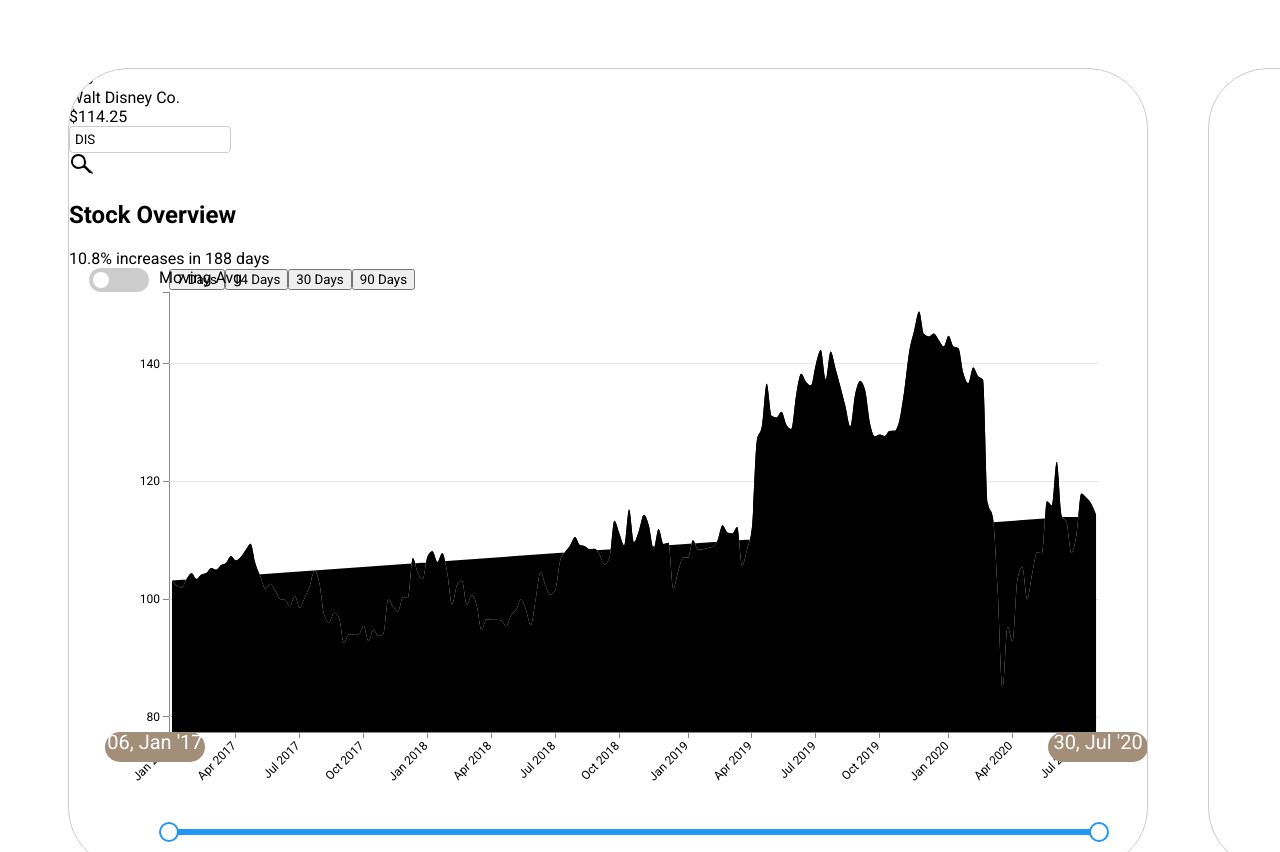
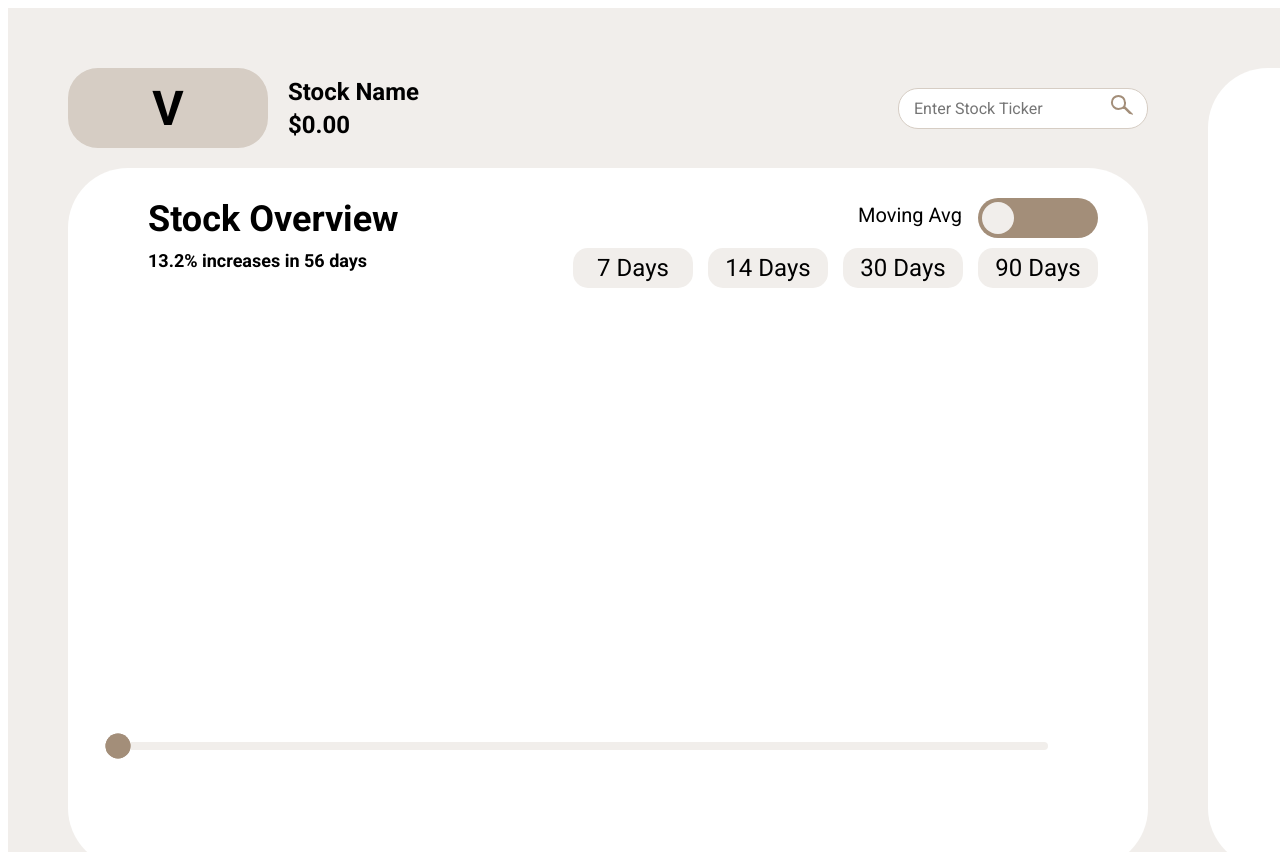
Before and after one commit to gderiddershanghai/dva_team173_frontend, a plain HTML site: page index.html in a window 1280 px wide. Shown: the top 852 px of the page. Drawn offline with nearby package versions, Linux system fonts and the light colour scheme; no server answers.

Commit message:
Quick commit

```diff
--- a/index.html
+++ b/index.html
@@ -95,6 +95,6 @@
   </div>
   <!-- Include d3.js -->
   <script src="https://d3js.org/d3.v7.min.js"></script>
-  <script type="module" src="./static/dashboard.js"></script>
+  <script type="module" src="./static/dashboard"></script>
 </body>
 </html>
--- a/static/dashboard.css
+++ b/static/dashboard.css
@@ -5,6 +5,14 @@
 * {
   font-family: 'Roboto', sans-serif;
 }
+/* Import Roboto font from Google Fonts */
+@import url('https://fonts.googleapis.com/css2?family=Roboto:wght@300;400;500;700&display=swap');
+
+/* Global font setting */
+* {
+  font-family: 'Roboto', sans-serif;
+}
+
 /* Dashboard container */
 #dashboard {
     width: 2560px;
@@ -14,6 +22,7 @@
     flex-direction: column;
     padding: 60px 0;
     box-sizing: border-box;
+    background-color: #F1EEEB;
   }
 
   /* Top and bottom rows */
@@ -31,27 +40,340 @@
   #line-container {
     width: 1080px;
     height: 800px;
-  border: 1px solid #ccc;
+    border: 0;
     position: relative;
-  border-radius: 60px;
     overflow: hidden;
     box-sizing: border-box;
+    background-color: transparent;
+    padding: 0px;
+    display: flex;
+    flex-direction: column;
   }
 
-#lineChart {
-  width: 100%;
-  height: 100%;
+  /* Chart top row styling */
+  #chart-top-row {
+    display: flex;
+    align-items: center;
+    justify-content: space-between;
+    margin-bottom: 20px;
   }
 
+  /* Ticker box styling */
+  #ticker-box {
+    width: 200px;
+    height: 80px;
+    background-color: #D6CDC4;
+    border-radius: 30px;
+    display: flex;
+    align-items: center;
+    justify-content: center;
+  }
+
+  #ticker-symbol {
+    font-size: 48px;
+    font-weight: bold;
+    color: #000;
+  }
+
+  /* Stock info styling */
+  #stock-info {
+    display: flex;
+    flex-direction: column;
+    margin-left: 20px;
+    flex-grow: 1;
+  }
+
+  #stockName {
+    font-size: 24px;
+    font-weight: bold;
+    color: #000;
+    margin-bottom: 5px;
+  }
+
+  #stockPrice {
+    font-size: 24px;
+    font-weight: bold;
+  }
+
+  .price-up {
+    color: #66C2A3;
+  }
+
+  .price-down {
+    color: #DB5167;
+  }
+
+  /* Search container styling */
+  .search-container {
+    position: relative;
+    width: 250px;
+    display: flex;
+    align-items: center;
+  }
+
+  #searchTicker {
+    width: 100%;
+    padding: 10px 40px 10px 15px;
+    border-radius: 20px;
+    border: 1px solid #D6CDC4;
+    font-size: 16px;
+  }
+
+  #search-icon {
+    position: absolute;
+    right: 15px;
+    color: #A38E79;
+  }
+
+  /* Chart bottom row styling */
+  #chart-bottom-row {
+    display: flex;
+    flex-direction: column;
+    flex-grow: 1;
+    position: relative;
+    background-color: #FFF;
+    border-radius: 60px;
+    width: 100%;
+    height: 700px;
+  }
+
+  /* Chart content wrapper with consistent margins */
+  #chart-content-wrapper {
+    padding: 20px 0px 40px 0px;
+    height: 100%;
+    box-sizing: border-box;
+    display: flex;
+    flex-direction: column;
+  }
+
+  /* Chart header with title and controls */
+  #chart-header {
+    display: flex;
+    justify-content: space-between;
+    align-items: flex-start;
+    margin: 10px 0 20px 0;
+    padding-left: 50px;
+    padding-right: 50px;
+  }
+
+  #chart-title h2 {
+    font-size: 36px;
+    font-weight: bold;
+    margin: 0 0 10px 0;
+    transform: translateX(30px);
+  }
+
+  #priceChange {
+    font-size: 18px;
+    font-weight: bold;
+    transform: translateX(30px);
+  }
+
+  /* Moving average controls */
+  #ma-controls-container {
+    display: flex;
+    flex-direction: column;
+    align-items: flex-end;
+  }
+
+  .ma-controls {
+    display: flex;
+    flex-direction: column;
+    align-items: flex-end;
+  }
+
+  .toggle {
+    position: relative;
+    display: inline-block;
+    font-size: 20px;
+    width: 180px;
+    height: 40px;
+    margin-right: 0;
+    margin-bottom: 10px;
+    text-align: right;
+  }
+
+  .toggle input {
+    opacity: 0;
+    width: 0;
+    height: 0;
+  }
+
+  .toggle-slider {
+    position: absolute;
+    cursor: pointer;
+    top: 0;
+    right: 0;
+    width: 120px;
+    height: 40px;
+    background-color: #A38E79;
+    transition: .4s;
+    border-radius: 34px;
+  }
+
+  .toggle-slider:before {
+    position: absolute;
+    content: "";
+    height: 32px;
+    width: 32px;
+    right: 84px;
+    bottom: 4px;
+    background-color: #F1EEEB;
+    transition: .4s;
+    border-radius: 50%;
+  }
+
+  input:checked + .toggle-slider {
+    background-color: #2196F3;
+  }
+
+  input:checked + .toggle-slider:before {
+    transform: translateX(80px);
+  }
+
+  .toggle-label {
+    position: absolute;
+    left: -60px;
+    top: 5px;
+    white-space: nowrap;
+  }
+
+  /* Moving average options */
+  .ma-options {
+    display: flex;
+    gap: 15px;
+    justify-content: flex-end;
+  }
+
+  .ma-button {
+    width: 120px;
+    height: 40px;
+    background-color: #F1EEEB;
+    border: none;
+    border-radius: 15px;
+    cursor: pointer;
+    font-size: 24px;
+    transition: background-color 0.3s;
+  }
+
+  .ma-button.selected {
+    background-color: #D6CDC4;
+  }
+
+  /* Line chart styling */
+  #lineChart {
+    flex-grow: 1;
+    width: 1080px;
+    height: 500px;
+    position: relative;
+    margin: 0;
+  }
+
+  /* SVG styling for the chart */
+  #lineChart svg {
+    width: 100%;
+    height: 500px;
+    background-color: transparent;
+  }
+
+  /* Hide axis lines but keep ticks */
+  .x-axis path, .y-axis path {
+    display: none;
+  }
+
+  .x-axis line, .y-axis line {
+    display: none;
+  }
+
+  /* Fill styles for the line area */
+  .area-up {
+    fill: #B6E2D3;
+    opacity: 0.7;
+  }
+
+  .area-down {
+    fill: #F5B9C3;
+    opacity: 0.7;
+  }
+
+  /* Line styles */
+  .price-line-up {
+    stroke: #00BF7F;
+    stroke-width: 2;
+    fill: none;
+  }
+
+  .price-line-down {
+    stroke: #DB5167;
+    stroke-width: 2;
+    fill: none;
+  }
+
+  /* Date slider styling */
+  #date-sliders {
+    position: relative;
+    bottom: 10px;
+    width: 930px;
+    margin-top: 10px;
+    margin-left: 50px;
+    box-sizing: border-box;
+    padding-bottom: 60px;
+  }
+
+  #date-range-slider {
+    position: relative;
+    height: 25px;
+    width: 100%;
+  }
+
+  .slider-track {
+    position: absolute;
+    height: 8px;
+    width: 100%;
+    background-color: #F1EEEB;
+    border-radius: 4px;
+    top: 50%;
+    transform: translateY(-50%);
+  }
+
+  .slider-range {
+    position: absolute;
+    height: 8px;
+    background-color: #D6CDC4;
+    border-radius: 4px;
+    top: 50%;
+    transform: translateY(-50%);
+  }
+
+  .slider-handle {
+    position: absolute;
+    width: 25px;
+    height: 25px;
+    background-color: #A38E79;
+    border-radius: 12.5px;
+    top: 50%;
+    transform: translate(-50%, -50%);
+    cursor: pointer;
+    z-index: 3;
+  }
+
+  /* Date label styling for better font rendering */
+  .date-label-text {
+    font-family: 'Roboto', sans-serif;
+    font-weight: 500;
+    dominant-baseline: middle;
+  }
+
+  /* Performance table */
   #performance-table {
     width: 1300px;
     height: 460px;
-  border: 1px solid #ccc;
-  padding: 30px;
+    border: 0;
+    padding: 0;
     overflow-y: auto;
     border-radius: 60px;
     box-sizing: border-box;
-  background-color: #f9f9f9;
+    background-color: #FFF;
   }
 
   /* Performance table title */
@@ -66,9 +388,9 @@
   #correlation-container {
     width: 1080px;
     height: 460px;
-  border: 1px solid #ccc;
+    border: 0;
     position: relative;
-  padding: 20px;
+    padding: 0;
     border-radius: 60px;
     display: flex;
     flex-direction: column;
@@ -78,10 +400,11 @@
   #sentiment-container {
     width: 1300px;
     height: 800px;
-  border: 1px solid #ccc;
+    border: 0;
     position: relative;
-  padding: 20px;
+    padding: 50px;
     border-radius: 60px;
+    background-color: #FFF;
     box-sizing: border-box;
   }
 
@@ -102,36 +425,6 @@
     margin-right: 40px;
   }
 
-/* Controls for line chart */
-#controls {
-  position: absolute;
-  top: 10px;
-  left: 10px;
-  right: 10px;
-  z-index: 2;
-  background: rgba(255,255,255,0.8);
-  padding: 10px;
-  border-radius: 5px;
-  display: flex;
-  flex-wrap: wrap;
-  justify-content: space-between;
-  align-items: center;
-}
-
-/* Search container */
-.search-container {
-  position: relative;
-  width: 150px;
-}
-
-/* Stock ticker input */
-#searchTicker {
-  width: 100%;
-  padding: 5px;
-  border-radius: 4px;
-  border: 1px solid #ccc;
-}
-
   /* Suggestion dropdown */
   .suggestion-dropdown {
     display: none;
@@ -139,18 +432,19 @@
     width: 100%;
     max-height: 150px;
     overflow-y: auto;
-  background: white;
-  border: 1px solid #ccc;
+    border: 0;
     border-top: none;
-  border-radius: 0 0 4px 4px;
+    border-radius: 0 0 15px 15px;
     z-index: 10;
+    background-color: white;
     box-shadow: 0 4px 8px rgba(0,0,0,0.1);
+    top: 100%;
   }
 
   .suggestion {
-  padding: 8px;
+    padding: 10px 15px;
     cursor: pointer;
-  border-bottom: 1px solid #eee;
+    border-bottom: 1px solid #f0f0f0;
     font-size: 14px;
   }
 
@@ -159,173 +453,45 @@
   }
 
   .suggestion:hover {
-  background-color: #f0f0f0;
+    background-color: #f7f5f3;
   }
 
-/* Moving average toggle switch */
-.ma-controls {
-  display: flex;
-  align-items: center;
-  flex-wrap: wrap;
-  margin-left: 20px;
+  /* Data point styling */
+  .data-point {
+    r: 3;
+    transition: r 0.2s, fill 0.2s;
   }
 
-.toggle {
-  position: relative;
-  display: inline-block;
-  width: 60px;
-  height: 24px;
-  margin-right: 10px;
+  .data-point-up {
+    fill: #00BF7F;
   }
 
-.toggle input {
-  opacity: 0;
-  width: 0;
-  height: 0;
+  .data-point-down {
+    fill: #DB5167;
   }
 
-.toggle-slider {
-  position: absolute;
-  cursor: pointer;
-  top: 0;
-  left: 0;
-  right: 0;
-  bottom: 0;
-  background-color: #ccc;
-  transition: .4s;
-  border-radius: 34px;
+  .data-point:hover {
+    r: 5;
   }
 
-.toggle-slider:before {
+  /* Tooltip for line chart */
+  .tooltip {
     position: absolute;
-  content: "";
-  height: 16px;
-  width: 16px;
-  left: 4px;
-  bottom: 4px;
+    padding: 10px;
     background-color: white;
-  transition: .4s;
-  border-radius: 50%;
+    border-radius: 5px;
+    box-shadow: 2px 2px 6px rgba(0, 0, 0,70.2);
+    pointer-events: none;
+    font-size: 14px;
+    z-index: 100;
+    max-width: 200px;
   }
 
-input:checked + .toggle-slider {
-  background-color: #2196F3;
-}
-
-input:checked + .toggle-slider:before {
-  transform: translateX(36px);
-}
-
-.toggle-label {
-  margin-left: 70px;
-  white-space: nowrap;
-}
-
-/* Moving average options */
-.ma-options {
-  display: flex;
-  margin-left: 10px;
-}
-
-.ma-options label {
-  margin-right: 10px;
-  display: flex;
-  align-items: center;
-  cursor: pointer;
-}
-
-.ma-options input[type="radio"] {
-  margin-right: 5px;
-}
-
-/* Date sliders */
-#date-sliders {
-  position: absolute;
-  bottom: 20px;
-  z-index: 2;
-  display: flex;
-  flex-direction: column;
-}
-
-/* Custom range slider */
-#date-range-slider {
-  position: relative;
-  height: 10px;
-  margin: 10px 0;
-  width: 100%;
-}
-
-.slider-track {
-  position: absolute;
-  height: 6px;
-  width: 100%;
-  background-color: #ddd;
-  border-radius: 3px;
-  top: 50%;
-  transform: translateY(-50%);
-}
-
-.slider-range {
-  position: absolute;
-  height: 6px;
-  background-color: #2196F3;
-  border-radius: 3px;
-  top: 50%;
-  transform: translateY(-50%);
-}
-
-.slider-handle {
-  position: absolute;
-  width: 16px;
-  height: 16px;
-  background-color: #fff;
-  border: 2px solid #2196F3;
-  border-radius: 50%;
-  top: 50%;
-  transform: translate(-50%, -50%);
-  cursor: pointer;
-  z-index: 3;
-}
-
-.slider-handle:hover,
-.slider-handle:active {
-  background-color: #e6f2ff;
-}
-
-.start-handle {
-  left: 10%;
-}
-
-.end-handle {
-  left: 90%;
-}
-
-.slider-labels {
-  display: flex;
-  justify-content: space-between;
-  margin-top: 5px;
-  font-size: 12px;
-  color: #666;
-}
-
-/* Shaded area on chart for unselected regions */
-.chart-shade {
-  fill: rgba(0, 0, 0, 0.1);
-  pointer-events: none;
-}
-
-.chart-shade-left, .chart-shade-right {
-  fill: rgba(0, 0, 0, 0.15);
-  pointer-events: none;
-}
-
-/* Selection indicator */
-.selection-indicator {
-  stroke: #2196F3;
-  stroke-width: 2;
-  stroke-dasharray: 5,5;
-  fill: none;
-  pointer-events: none;
+  /* Sentiment bubbles */
+  #sentimentChart svg {
+    background-color: transparent;
+    width: 1200px;
+    height: 700px;
   }
 
   /* Table styling */
@@ -335,42 +501,12 @@
   }
 
   #performance-table th, #performance-table td {
-  border: 1px solid #ddd;
     padding: 8px;
     text-align: center;
   }
 
   #performance-table th {
     background-color: #f2f2f2;
-}
-
-/* Correlation section */
-#correlation-info {
-  display: flex;
-  justify-content: space-between;
-  margin-bottom: 10px;
-}
-
-/* Sentiment bubbles */
-#sentimentChart svg {
-  background-color: #f9f9f9;
-  border-radius: 5px;
-  width: 100%;
-  height: calc(100% - 40px);
-}
-
-/* Tooltip for line chart */
-.tooltip {
-  position: absolute;
-  padding: 10px;
-  background-color: rgba(255, 255, 255, 0.95);
-  border: 1px solid #ccc;
-  border-radius: 5px;
-  box-shadow: 2px 2px 6px rgba(0, 0, 0, 0.2);
-  pointer-events: none;
-  font-size: 14px;
-  z-index: 100;
-  max-width: 200px;
   }
 
   /* Grid styling */
@@ -385,23 +521,9 @@
   }
 
   /* Axis styling */
-.x-axis, .y-axis {
+  .x-axis text, .y-axis text {
     font-size: 12px;
-}
-
-.x-axis path, .y-axis path,
-.x-axis line, .y-axis line {
-  stroke: #888;
-  shape-rendering: crispEdges;
-}
-
-/* line styling */
-.line .body {
-  stroke-width: 1;
-}
-
-.line .wick {
-  stroke-linecap: round;
+    fill: #888;
   }
 
   /* Moving average line */
```
Lines whose indentation alone changed are shown as unchanged.
